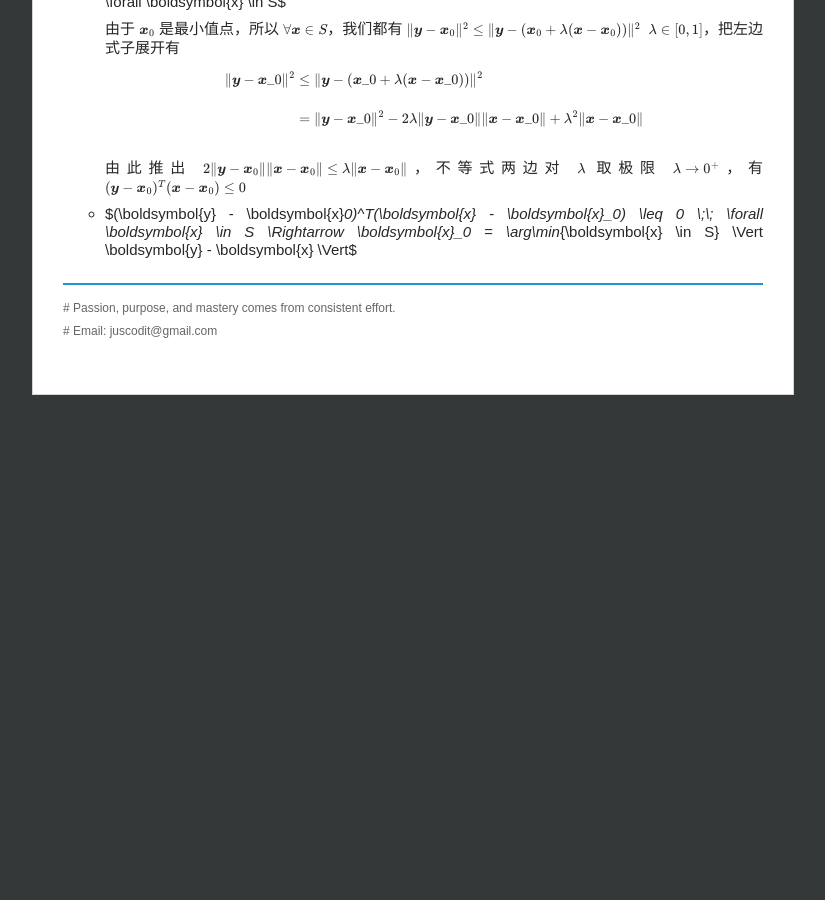
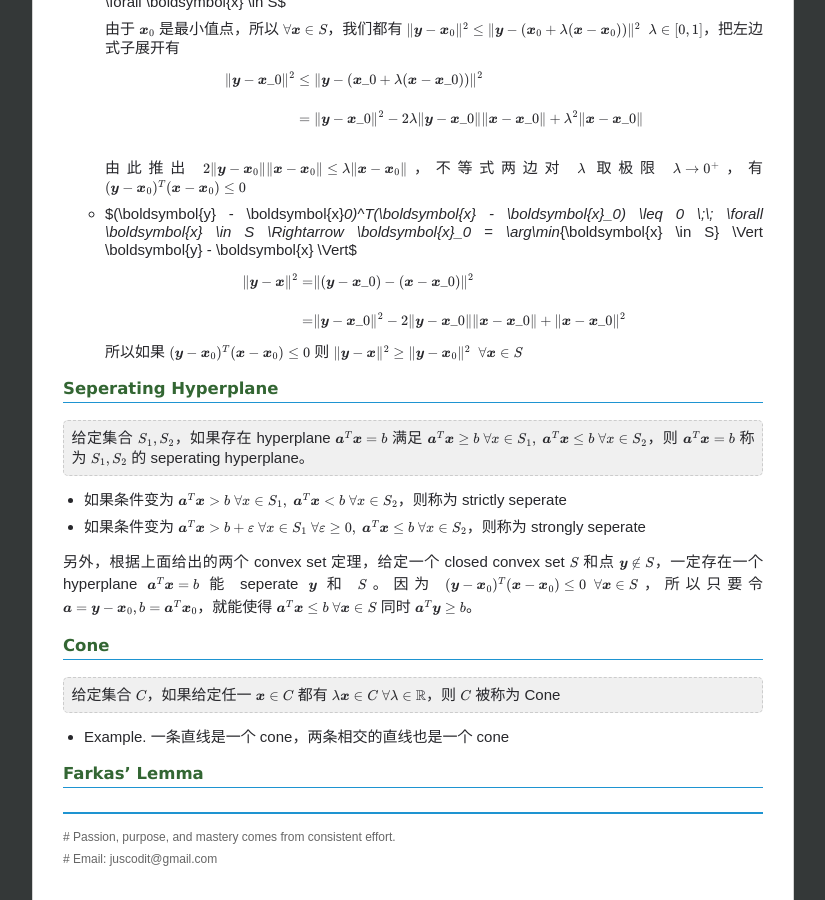
Before and after one commit to chenrushan/chenrushan.github.io, a Jekyll site: the page built from _posts/2014-04-15-NP-04-convex-set.markdown, in a window 1280 px wide and 900 px high, scrolled down 4875 px. Shown: the whole window, without its empty margins (227-1052 px from the left). Built offline with Jekyll 4.4.1, drawn with Linux system fonts in a browser that asks for light colours; Markdown is read by kramdown in place of the engine named in the settings; formulas are drawn with MathJax 3; before the commit the page ends 5280 px from its top, so only the background shows below that.

Commit message:
[np04]: update

```diff
--- a/_posts/2014-04-15-NP-04-convex-set.markdown
+++ b/_posts/2014-04-15-NP-04-convex-set.markdown
@@ -215,3 +215,34 @@ $\boldsymbol{x}_0 = \arg\min_{\boldsymbol{x} \in S} \Vert \boldsymbol{y} - \bold
      由此推出 $2 \Vert  \boldsymbol{y} - \boldsymbol{x}\_0 \Vert \Vert \boldsymbol{x} - \boldsymbol{x}\_0\Vert \leq \lambda \Vert \boldsymbol{x} - \boldsymbol{x}\_0\Vert$，不等式两边对 $\lambda$ 取极限 $\lambda \rightarrow 0^+$，有 $(\boldsymbol{y} - \boldsymbol{x}_0)^T(\boldsymbol{x} - \boldsymbol{x}_0) \leq 0$
 
   * $(\boldsymbol{y} - \boldsymbol{x}_0)^T(\boldsymbol{x} - \boldsymbol{x}_0) \leq 0 \;\; \forall \boldsymbol{x} \in S \Rightarrow \boldsymbol{x}_0 = \arg\min_{\boldsymbol{x} \in S} \Vert \boldsymbol{y} - \boldsymbol{x} \Vert$
+
+     $$
+     \begin{align}
+     \Vert \boldsymbol{y} - \boldsymbol{x} \Vert^2 = & \Vert (\boldsymbol{y} - \boldsymbol{x}\_0) - (\boldsymbol{x} - \boldsymbol{x}\_0) \Vert^2 \\\\
+     = & \Vert \boldsymbol{y} - \boldsymbol{x}\_0 \Vert^2 - 2 \Vert \boldsymbol{y} - \boldsymbol{x}\_0 \Vert\Vert \boldsymbol{x} - \boldsymbol{x}\_0 \Vert + \Vert \boldsymbol{x} - \boldsymbol{x}\_0 \Vert^2
+     \end{align}
+     $$
+
+     所以如果 $(\boldsymbol{y} - \boldsymbol{x}_0)^T(\boldsymbol{x} - \boldsymbol{x}_0) \leq 0$ 则 $\Vert \boldsymbol{y} - \boldsymbol{x} \Vert^2 \geq \Vert \boldsymbol{y} - \boldsymbol{x}\_0 \Vert^2\;\; \forall \boldsymbol{x} \in S$
+
+#### Seperating Hyperplane
+
+<blockquote>
+给定集合 $S_1, S_2$，如果存在 hyperplane $\boldsymbol{a}^T\boldsymbol{x} = b$ 满足 $\boldsymbol{a}^T\boldsymbol{x} \geq b \; \forall x \in S_1,\;\boldsymbol{a}^T\boldsymbol{x} \leq b \; \forall x \in S_2$，则 $\boldsymbol{a}^T\boldsymbol{x} = b$ 称为 $S_1, S_2$ 的 seperating hyperplane。
+</blockquote>
+
+* 如果条件变为 $\boldsymbol{a}^T\boldsymbol{x} > b \; \forall x \in S_1,\;\boldsymbol{a}^T\boldsymbol{x} < b \; \forall x \in S_2$，则称为 strictly seperate
+
+* 如果条件变为 $\boldsymbol{a}^T\boldsymbol{x} > b + \varepsilon \; \forall x \in S_1 \; \forall \varepsilon \geq 0,\;\boldsymbol{a}^T\boldsymbol{x} \leq b \; \forall x \in S_2$，则称为 strongly seperate
+
+另外，根据上面给出的两个 convex set 定理，给定一个 closed convex set $S$ 和点 $\boldsymbol{y} \notin S$，一定存在一个 hyperplane $\boldsymbol{a}^T\boldsymbol{x} = b$ 能 seperate $\boldsymbol{y}$ 和 $S$。因为 $(\boldsymbol{y} - \boldsymbol{x}_0)^T(\boldsymbol{x} - \boldsymbol{x}_0) \leq 0 \;\; \forall \boldsymbol{x} \in S$，所以只要令 $\boldsymbol{a} = \boldsymbol{y} - \boldsymbol{x}_0, b = \boldsymbol{a}^T \boldsymbol{x}\_0$，就能使得 $\boldsymbol{a}^T\boldsymbol{x} \leq b \; \forall \boldsymbol{x} \in S$ 同时 $\boldsymbol{a}^T \boldsymbol{y} \geq b$。
+
+#### Cone
+
+<blockquote>
+给定集合 $C$，如果给定任一 $\boldsymbol{x} \in C$ 都有 $\lambda \boldsymbol{x} \in C \; \forall \lambda \in \mathbb{R}$，则 $C$ 被称为 Cone
+</blockquote>
+
+* Example. 一条直线是一个 cone，两条相交的直线也是一个 cone
+
+#### Farkas' Lemma
```
